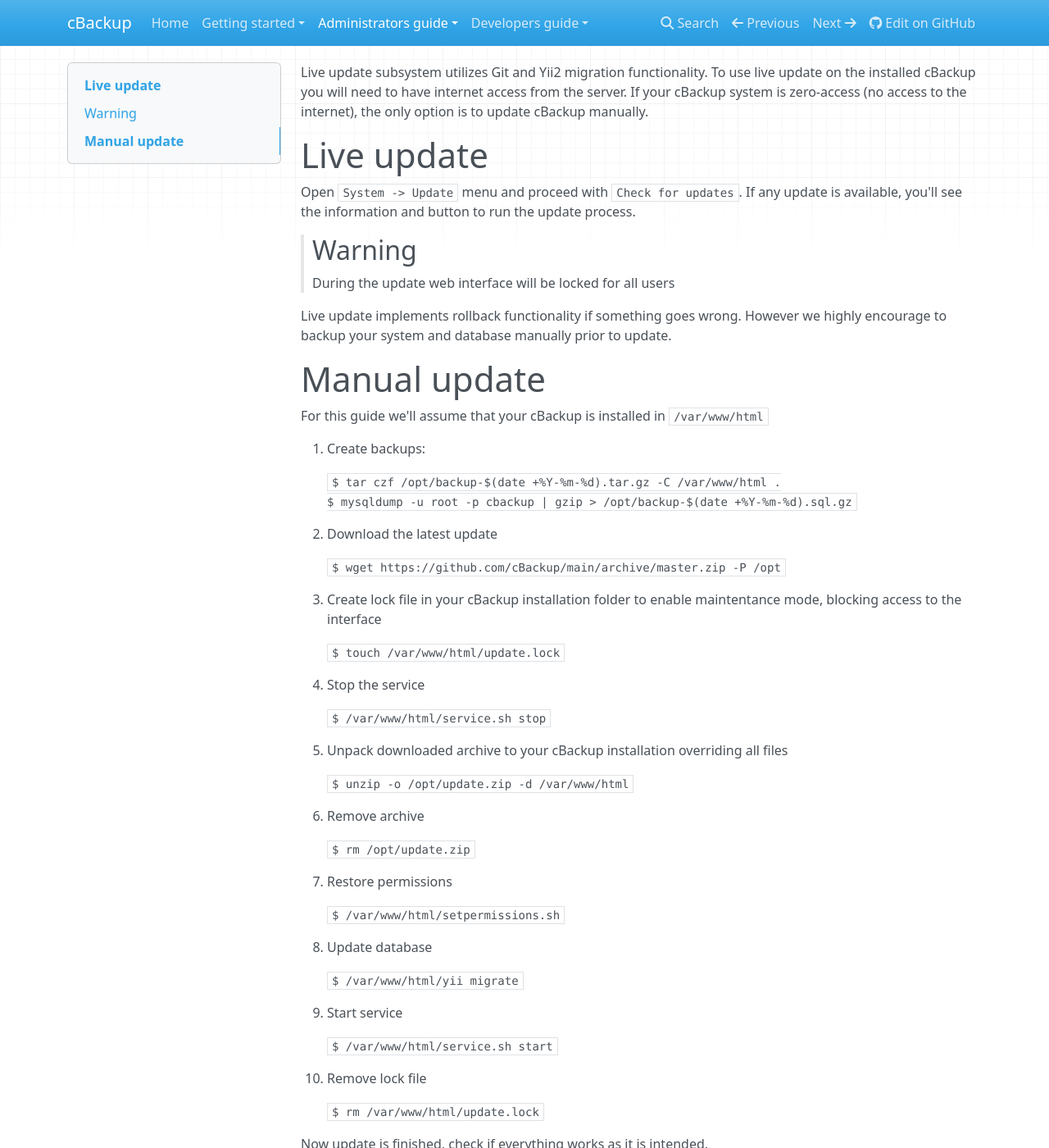
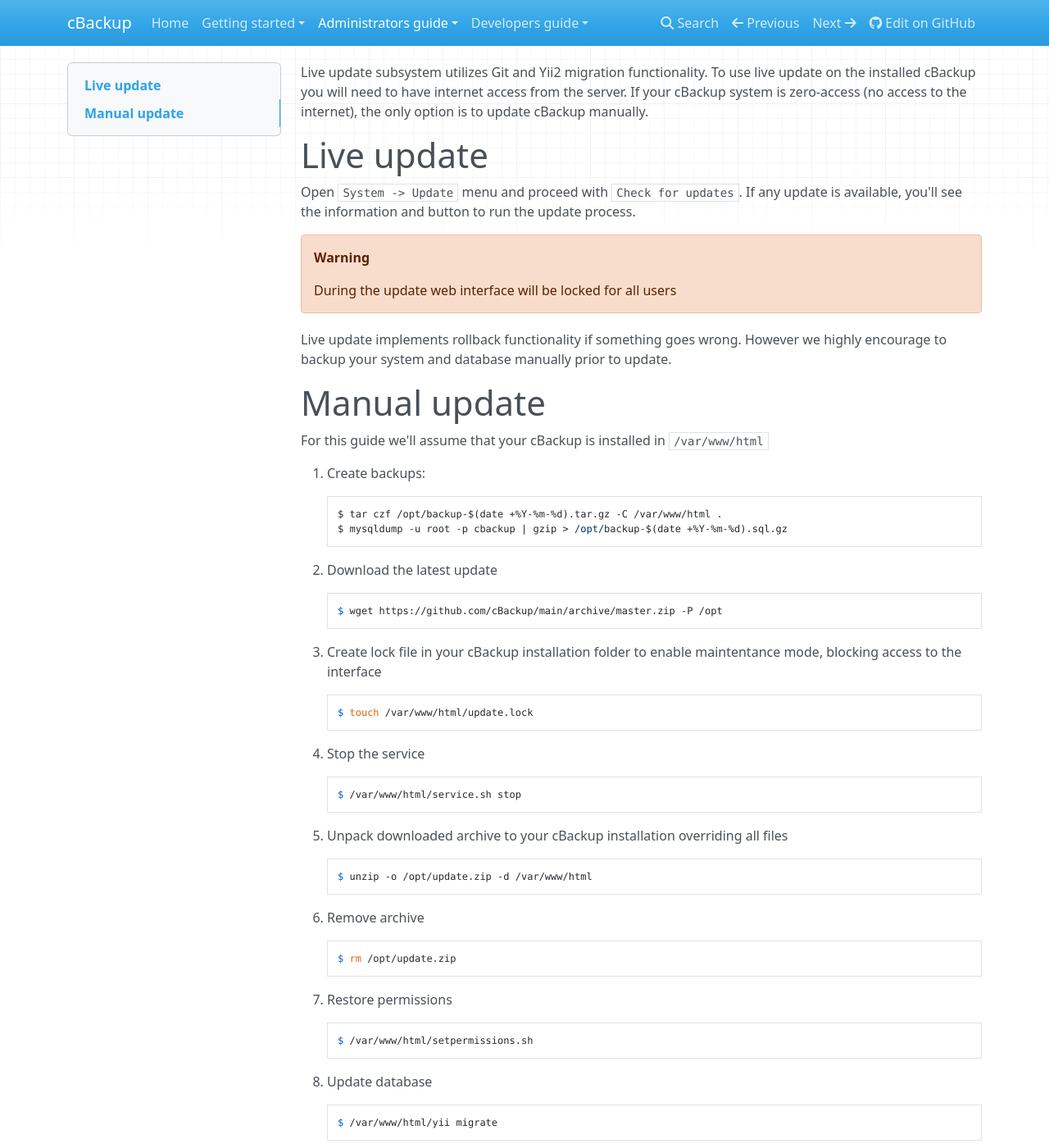
Before and after one commit to cBackup/main, an MkDocs documentation site: the page built from docs/administrators-guide/update.md, in a window 1280 px wide and 1400 px high. Shown: the whole window at 82% size. Built offline with MkDocs 1.6.1, drawn with Linux system fonts in a browser that asks for light colours; nearby versions of some CDN libraries; old or Windows-style settings are respelled for this version of MkDocs; some of the changed text lies outside the part shown.

Commit message:
Style adjusted, again

````diff
--- a/docs/administrators-guide/update.md
+++ b/docs/administrators-guide/update.md
@@ -4,8 +4,8 @@ Live update subsystem utilizes Git and Yii2 migration functionality. To use live
 
 Open `System -> Update` menu and proceed with `Check for updates`. If any update is available, you'll see the information and button to run the update process.
 
-> ## Warning
-> During the update web interface will be locked for all users
+!!! warning
+    During the update web interface will be locked for all users
 
 Live update implements rollback functionality if something goes wrong. However we highly encourage to backup your system and database manually prior to update.
 
@@ -15,63 +15,43 @@ For this guide we'll assume that your cBackup is installed in `/var/www/html`
 
 1. Create backups:
 
-    ```
-    $ tar czf /opt/backup-$(date +%Y-%m-%d).tar.gz -C /var/www/html .
-    $ mysqldump -u root -p cbackup | gzip > /opt/backup-$(date +%Y-%m-%d).sql.gz
-    ```
+        $ tar czf /opt/backup-$(date +%Y-%m-%d).tar.gz -C /var/www/html .
+        $ mysqldump -u root -p cbackup | gzip > /opt/backup-$(date +%Y-%m-%d).sql.gz
 
 2. Download the latest update
 
-    ```
-    $ wget https://github.com/cBackup/main/archive/master.zip -P /opt
-    ```
+        $ wget https://github.com/cBackup/main/archive/master.zip -P /opt
 
 3. Create lock file in your cBackup installation folder to enable maintentance mode, blocking access to the interface
 
-    ```
-    $ touch /var/www/html/update.lock
-    ```
+        $ touch /var/www/html/update.lock
 
 4. Stop the service
 
-    ```
-    $ /var/www/html/service.sh stop
-    ```
+        $ /var/www/html/service.sh stop
 
 5. Unpack downloaded archive to your cBackup installation overriding all files
 
-    ```
-    $ unzip -o /opt/update.zip -d /var/www/html
-    ```
+        $ unzip -o /opt/update.zip -d /var/www/html
 
 6. Remove archive
 
-    ```
-    $ rm /opt/update.zip
-    ```
+        $ rm /opt/update.zip
 
 7. Restore permissions
 
-    ```
-    $ /var/www/html/setpermissions.sh
-    ```
+        $ /var/www/html/setpermissions.sh
 
 8. Update database
 
-    ```
-    $ /var/www/html/yii migrate
-    ```
+        $ /var/www/html/yii migrate
 
 9. Start service
 
-    ```
-    $ /var/www/html/service.sh start
-    ```
+        $ /var/www/html/service.sh start
 
 10. Remove lock file
 
-    ```
-    $ rm /var/www/html/update.lock
-    ```
+        $ rm /var/www/html/update.lock
 
 Now update is finished, check if everything works as it is intended.
--- /dev/null
+++ b/docs/assets/cbackup.css
@@ -0,0 +1,3 @@
+.wy-nav-content {
+    max-width: none;
+}
--- a/mkdocs.yml
+++ b/mkdocs.yml
@@ -5,8 +5,8 @@ site_author: cBackup Team
 site_favicon: http://cbackup.me/favicon.ico
 
 google_analytics: ['UA-102094061-1', 'cbackup.me']
-
 repo_url: https://github.com/cbackup/main
+extra_css: [assets/cbackup.css]
 
 pages:
 - Home: index.md
@@ -36,5 +36,6 @@ pages:
     - Plugins: developers-guide/plugins.md
 
 markdown_extensions:
+  - admonition
   - toc:
       permalink: True
````
